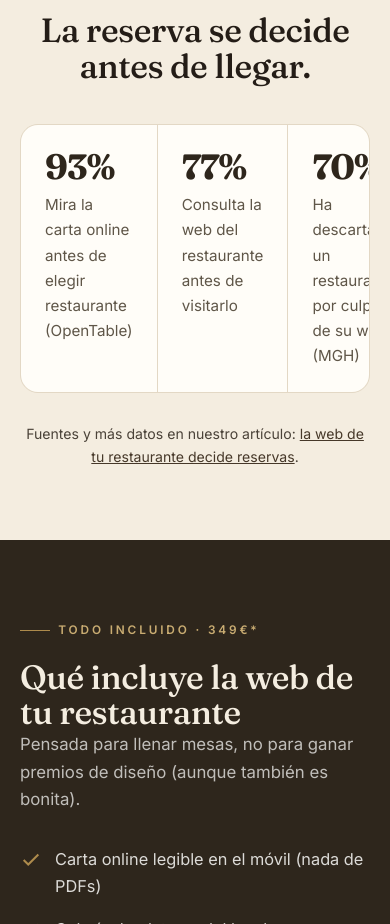
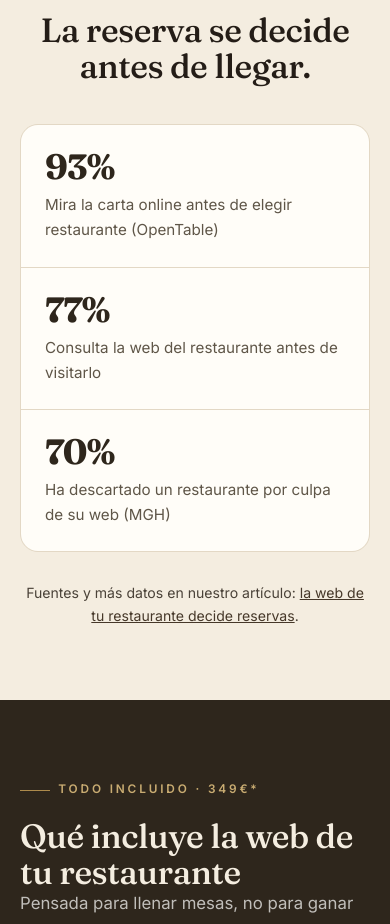
Before and after one commit to pablomolinaoliver-coder/aureum-web, a plain HTML site: page webs-para-restaurantes.html in a window 390 px wide. Shown: the part 1340-2264 px from the top of the page. Drawn offline with Linux system fonts and the light colour scheme.

Commit message:
Stats responsive en landing de restaurantes

```diff
--- a/css/styles.css
+++ b/css/styles.css
@@ -647,6 +647,7 @@ body:has(#main-content > section.on-dark:first-child) .site-header:not(.scrolled
    impedían que las tarjetas colapsaran a 1 columna en móvil)
    ============================================================= */
 .svc-grid.grid-3{grid-template-columns:repeat(3,1fr)}
+.stats.cols-3{grid-template-columns:repeat(3,1fr)}
 .svc-grid.grid-2{grid-template-columns:repeat(2,1fr)}
 .tier-grid.cols-2{grid-template-columns:repeat(2,1fr);max-width:820px;margin-inline:auto}
 @media (max-width:980px){
@@ -654,7 +655,7 @@ body:has(#main-content > section.on-dark:first-child) .site-header:not(.scrolled
   .tier-grid.cols-2{grid-template-columns:1fr;max-width:480px}
 }
 @media (max-width:720px){
-  .svc-grid.grid-3,.svc-grid.grid-2{grid-template-columns:1fr}
+  .svc-grid.grid-3,.svc-grid.grid-2,.stats.cols-3{grid-template-columns:1fr}
 }
 
 /* Menú móvil abierto: el backdrop-filter del header convertía el panel
--- a/webs-para-restaurantes.html
+++ b/webs-para-restaurantes.html
@@ -83,7 +83,7 @@
       <span class="eyebrow" style="justify-content:center">Los datos</span>
       <h2>La reserva se decide antes de llegar.</h2>
     </div>
-    <div class="stats" data-reveal style="grid-template-columns:repeat(3,1fr)">
+    <div class="stats cols-3" data-reveal>
       <div class="stat"><div class="num">93%</div><div class="lbl">Mira la carta online antes de elegir restaurante (OpenTable)</div></div>
       <div class="stat"><div class="num">77%</div><div class="lbl">Consulta la web del restaurante antes de visitarlo</div></div>
       <div class="stat"><div class="num">70%</div><div class="lbl">Ha descartado un restaurante por culpa de su web (MGH)</div></div>
```
